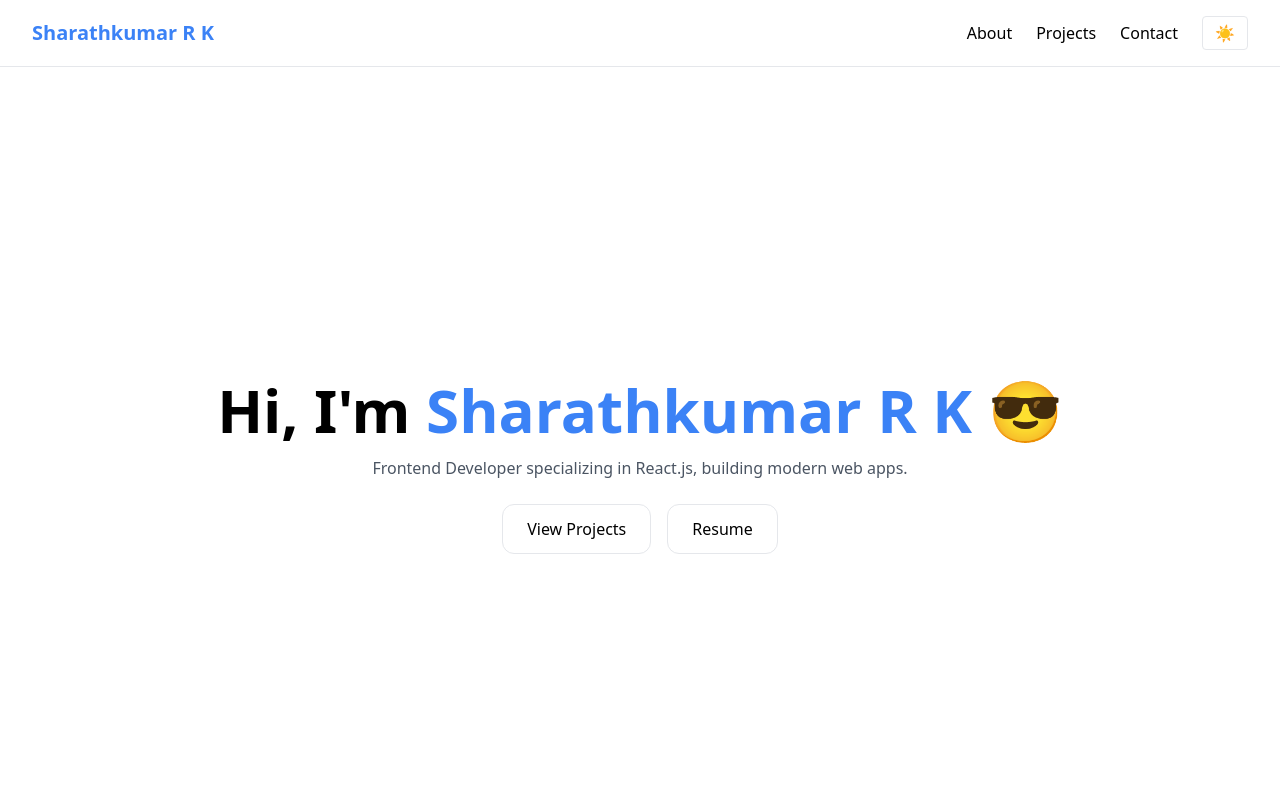
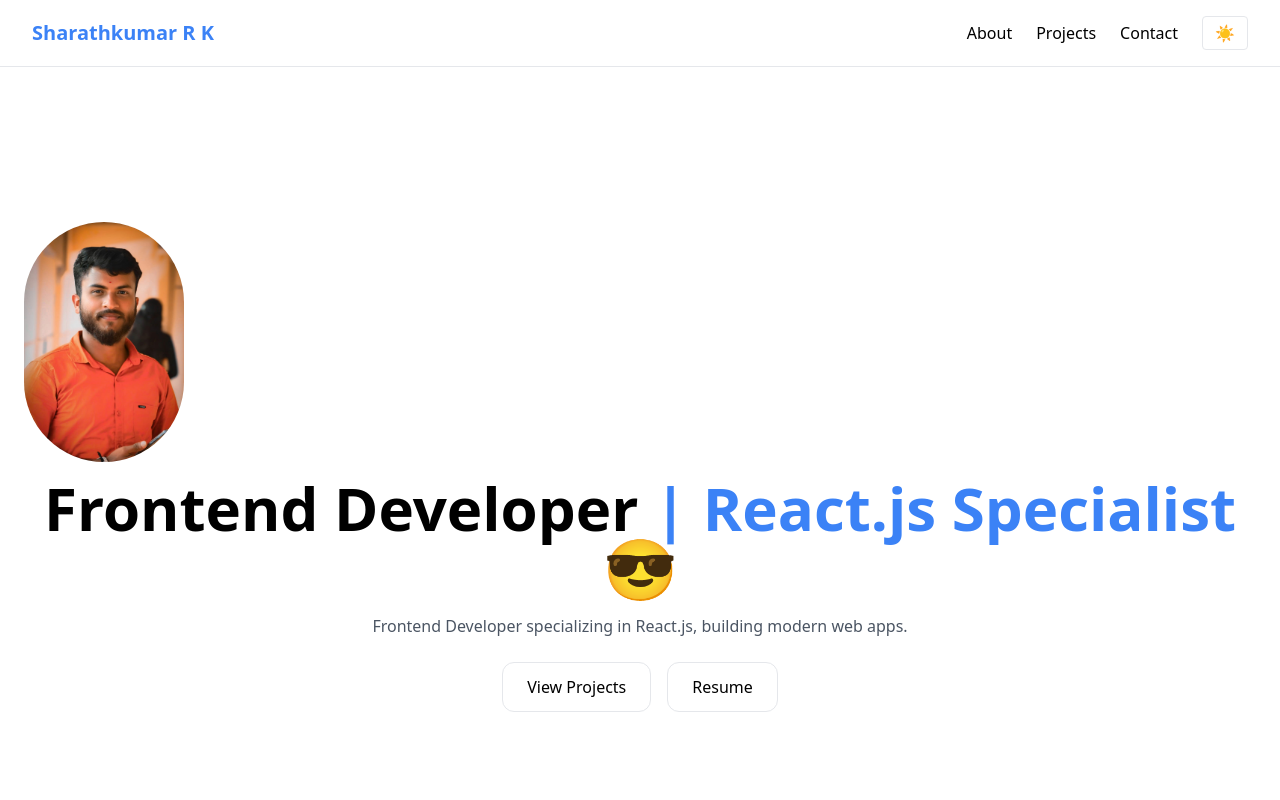
Before and after one commit to SharathkumarRK06/portfolio, a React (Vite) app: page / in a window 1280 px wide. Shown: the top 800 px of the page. Built offline with nearby package versions, Linux system fonts and the light colour scheme; the HTML template or start-up script is replaced by a standard one.

Commit message:
hero section improved

```diff
--- a/src/components/Hero.jsx
+++ b/src/components/Hero.jsx
@@ -8,7 +8,10 @@
         animate={{ opacity: 1, y: 0 }}
         className="text-4xl md:text-6xl font-bold"
       >
-        Hi, I'm <span className="text-blue-500">Sharathkumar R K 😎</span>
+        <img src="/src/assets/profile.jpg"
+   className="w-40 h-35 rounded-full mb-4 mx-auto md:mx-0"
+/>
+        Frontend Developer <span className="text-blue-500"> | React.js Specialist😎</span>
       </motion.h1>
 
       <p className="mt-4 text-gray-600 dark:text-gray-400 max-w-xl">
```
Also changed, not shown: src/assets/profile.jpg (added).
